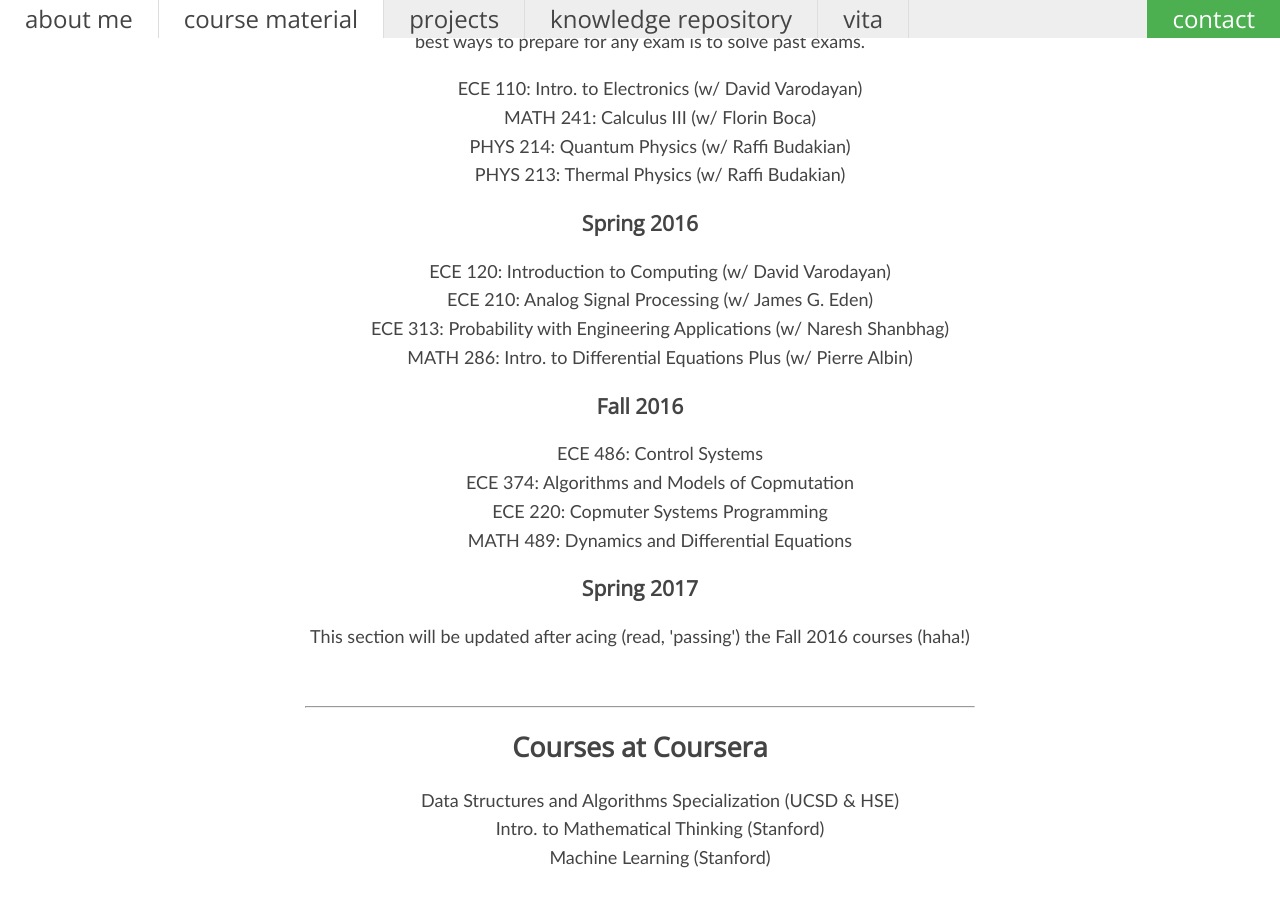
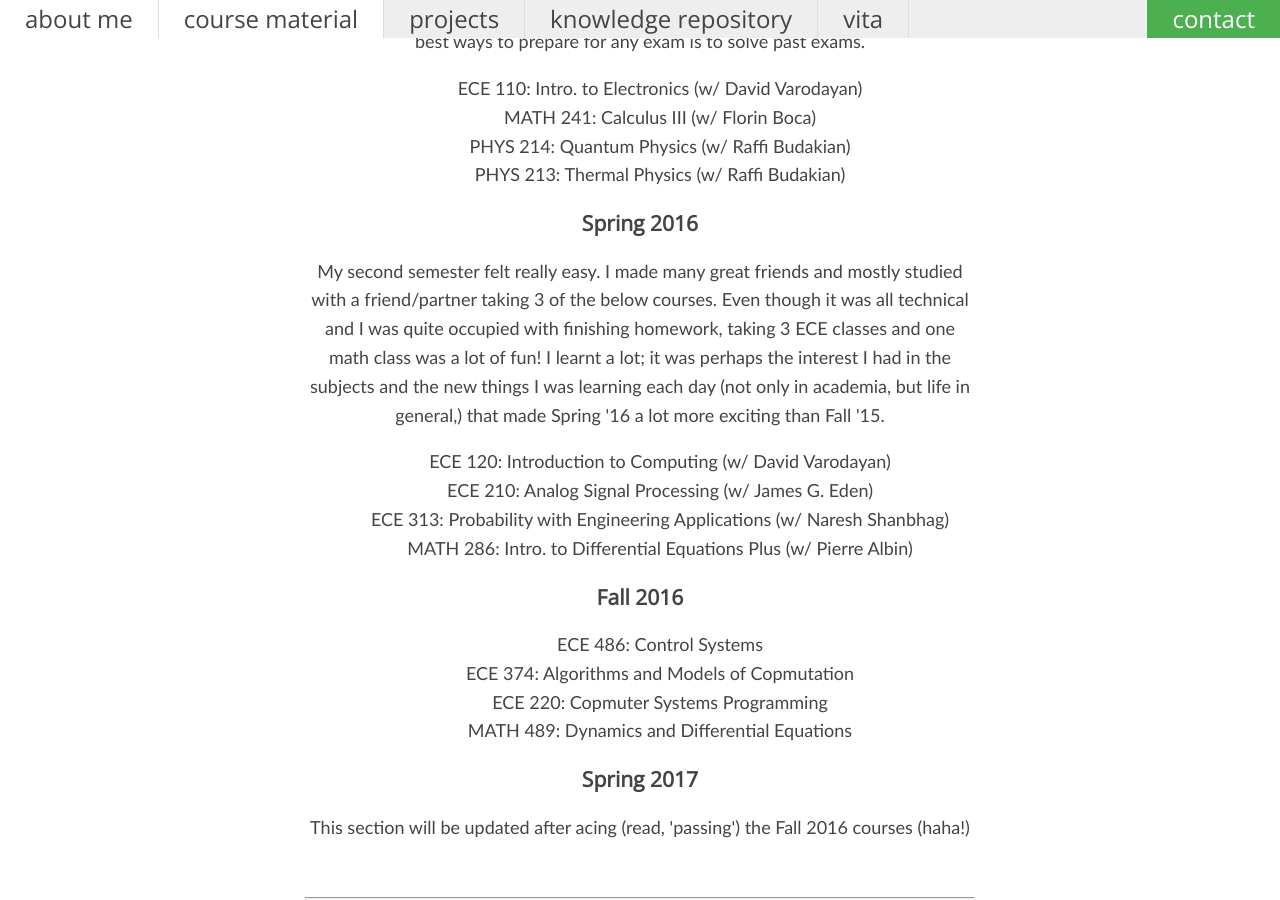
Before and after one commit to akashdeepdeb/akash.github.io, a Jekyll site: the page built from course_material/index.html, in a window 1280 px wide and 900 px high, scrolled down 1342 px. Built offline with Jekyll 4.4.1, drawn with Linux system fonts in a browser that asks for light colours.

Commit message:
updated it last time

```diff
--- a/course_material/index.html
+++ b/course_material/index.html
@@ -201,11 +201,87 @@
 <h3>
   Spring 2016
 </h3>
+<p>
+  My second semester felt really easy. I made many great friends and mostly studied with a friend/partner taking 3 of the below courses.
+  Even though it was all technical and I was quite occupied with finishing homework, taking 3 ECE classes and one math class was a lot of fun!
+  I learnt a lot; it was perhaps the interest I had in the subjects and the new things I was learning each day (not only in academia, but life in general,) that made Spring '16 a lot more exciting than Fall '15.
+</p>
 <ul>
-  <li><a href = "/ECE120">ECE 120: Introduction to Computing</a> (w/ David Varodayan)</li>
-  <li><a href = "/ECE210">ECE 210: Analog Signal Processing</a> (w/ James G. Eden)</li>
-  <li><a href = "/ECE313">ECE 313: Probability with Engineering Applications</a> (w/ Naresh Shanbhag)</li>
-  <li><a href = "/MATH286">MATH 286: Intro. to Differential Equations Plus</a> (w/ Pierre Albin)</li>
+  <li><a href = "javascript:showhide('ece120')">ECE 120: Introduction to Computing</a> (w/ David Varodayan)
+    <div id = "ece120" style = "text-align: left; display: none;">
+      <br>
+      <hr width = "40%">
+      <p><b>Review</b><br>
+        ECE 120 is a great Computing intro. course. The first month is pretty easy; it's after the third month that it gets a tad bit confusing (albeit, very enjoyable and intuitive if understood clearly.)
+        In ECE 120, all concepts are connected; so, if you think you haven't understood any topic properly, make sure to cover it up quickly so the advanced topics in finite state automata do not stump you.
+        I don't exactly have any extra sources for the course. I used Prof. Kindratenko's notes mostly and watched some videos on SR Latch, FSMs etc. For reference, I am posting my lab code; hopefully, it will give you an idea of what LC-3 programs look like and help you understand the beautiful and great Von-Nuemann LC-3 architecture.
+      </p>
+      <p><b>References</b><br>
+        Lab10: <a href = "">Lab 10 code (txt)</a><br>
+        Lab11: <a href = "">Lab 11 code (txt)</a><br>
+        Lab12: <a href = "">Lab 12 code (txt)</a><br>
+        Lab13: <a href = "">Lab 13 code (txt)</a><br>
+      </p>
+      <hr width = "40%">
+      <br>
+    </div>
+  </li>
+
+  <li><a href = "javascript:showhide('ece210')">ECE 210: Analog Signal Processing</a> (w/ James G. Eden)
+    <div id = "ece120" style = "text-align: left; display: none;">
+      <br>
+      <hr width = "40%">
+      <p><b>Review</b><br>
+        ECE 210 introduces electronics in the first month and then delves into Communication Systems.
+        A good part of the course is just exams: 75% and the rest is homework and labs.
+        So, be up-to-date with what's being taught as it is very easy to lose track and, consequently, lose interest.
+        Professor Eden recommended the book provided in the reference - it is a good book with lots of nice questions. :-)
+      </p>
+      <p><b>References</b><br>
+        Textbook: <a href = "">Nilson Riedel: Electric Circuits (pdf)</a><br>
+      </p>
+      <hr width = "40%">
+      <br>
+    </div>
+  </li>
+
+  <li><a href = "javascript:showhide('ece313')">ECE 313: Probability with Engineering Applications</a> (w/ Naresh Shanbhag)
+    <div id = "ece313" style = "text-align: left; display: none;">
+      <br>
+      <hr width = "40%">
+      <p><b>Review</b><br>
+        I didn't find many freshmen taking the course. I took the course since I didn't have anything else to take and I wanted to take a technical course (and not a liberal elective.)
+        The course covers the basics of probability in the beginning and then moves on to discrete random variables (RVs), then continuous RVs and finally jointly distributed RVs. Finishing this course allows you to take many advanced techincal electives in EE.
+        A lot of the concepts taught here are industry relevant topics which branch off to subjects like Machine Learning, Communications Systems, Systems Reliability and much much more!
+        I'll link some books I referenced and the cheatsheets I used.
+      </p>
+      <p><b>References</b><br>
+        Textbook: <a href = "">A First Course in Probability by Sheldon Ross (pdf)</a><br>
+        SummarySheet: <a href = "">Concept Constellation by Bruce Hajek (pdf)</a><br>
+        Cheatsheet1: <a href = "">Cheatsheet for Midterm 1 (pdf)</a><br>
+        Cheatsheet2: <a href = "">Cheatsheet for Midterm 2 (pdf)</a><br>
+        Cheatsheet3: <a href = "">Cheatsheet for Finals (pdf)</a><br>
+      </p>
+      <hr width = "40%">
+      <br>
+    </div>
+  </li>
+
+  <li><a href = "javascript:showhide('math286')">MATH 286: Intro. to Differential Equations Plus</a> (w/ Pierre Albin)
+    <div id = "math286" style = "text-align: left; display: none;">
+      <br>
+      <hr width = "40%">
+      <p><b>Review</b><br>
+        I was glad I was taking the course with Prof. Albin. Initially the course covers first order differential equations which isn't very hard; mid-way, it drifts to linear algebra and finally, covers a bit of Laplace equations and Sturm Liouville problems.
+        The course book was all I needed for this course and hence, I link it in the references.
+      </p>
+      <p><b>References</b><br>
+        Text: <a href = "">Differential Equations and Boundary Value Problems by Edwards, Penney, Calvis (pdf)</a><br>
+      </p>
+      <hr width = "40%">
+      <br>
+    </div>
+  </li>
 </ul>
 <h3>
   Fall 2016
```
